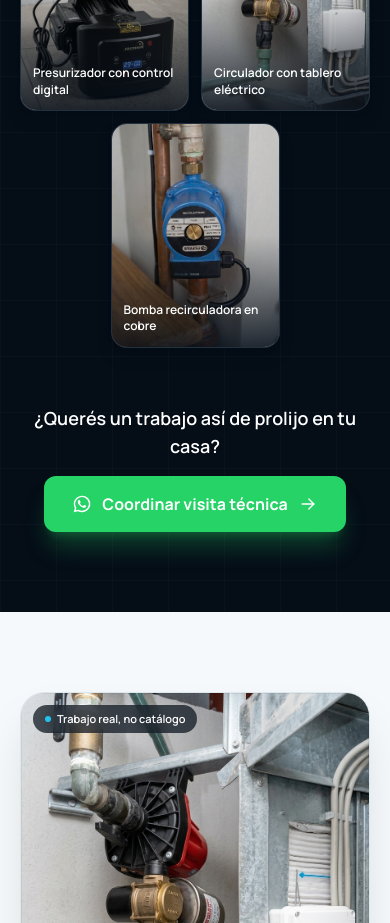
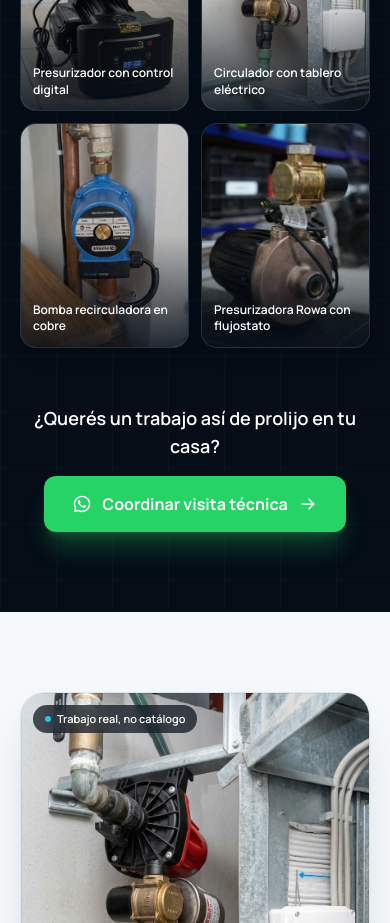
Before and after one commit to Bombas-Rowa/Bombas-Rowa, a React (Vite) app: page / in a window 390 px wide. Shown: the part 4720-5643 px from the top of the page. Built offline with nearby package versions, Linux system fonts and the light colour scheme.

Commit message:
Add 6th work photo to Gallery and arrange in a perfect 2x3 mobile grid and 1-row desktop grid

```diff
--- a/src/sections/Gallery.jsx
+++ b/src/sections/Gallery.jsx
@@ -13,6 +13,7 @@ const TRABAJOS = [
   { src: '/fotos/bomba3.png', label: 'Presurizador con control digital' },
   { src: '/fotos/bomba4.png', label: 'Circulador con tablero eléctrico' },
   { src: '/fotos/bomba2.png', label: 'Bomba recirculadora en cobre' },
+  { src: '/fotos/bomba6.jpg', label: 'Presurizadora Rowa con flujostato' },
 ]
 
 // Galería de TRABAJOS reales sobre fondo navy. Al tocar una foto se abre
@@ -55,8 +56,8 @@ export default function Gallery() {
           {TRABAJOS.map((t, i) => (
             <Reveal
               key={t.src}
-              delay={(i % 5) * 0.06}
-              className="w-[calc(50%-6px)] sm:w-[calc(33.333%-11px)] lg:w-[calc(20%-13px)]"
+              delay={(i % 6) * 0.06}
+              className="w-[calc(50%-6px)] sm:w-[calc(33.333%-11px)] lg:w-[calc(16.666%-14px)]"
             >
               <button
                 onClick={() => setZoom(t)}
```
Also changed, not shown: public/fotos/bomba6.jpg (added).
